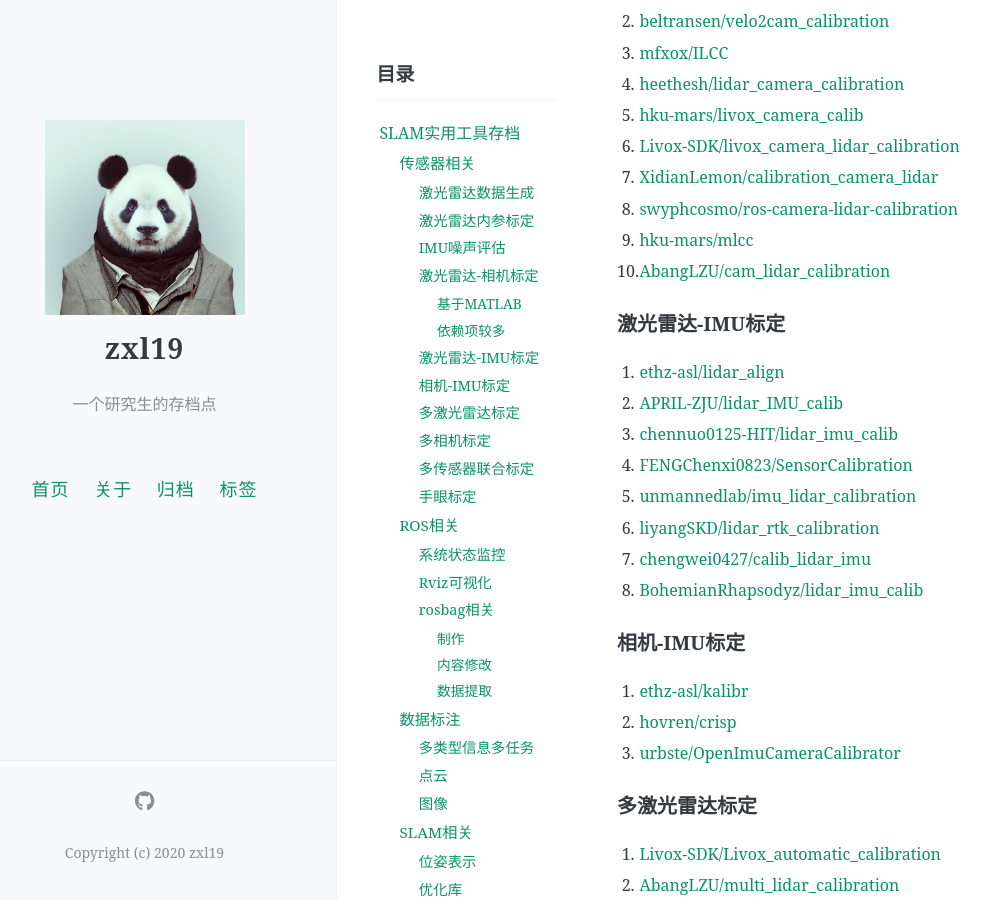
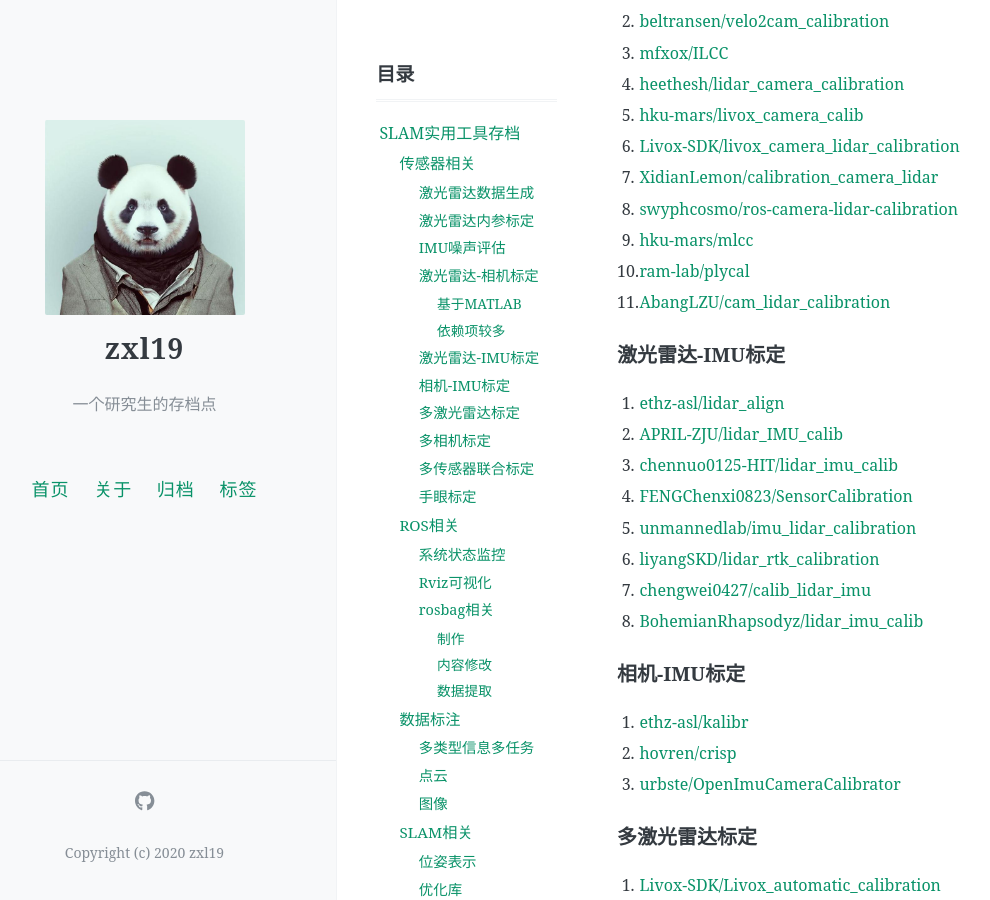
Before and after one commit to zxl19/zxl19.github.io, a Jekyll site: the page built from _posts/2021-05-25-slam-tool.md, in a window 1280 px wide and 900 px high, scrolled down 1255 px. Shown: the whole window, without its empty margins (47-1037 px from the left). Built offline with Jekyll 4.4.1, drawn with Linux system fonts in a browser that asks for light colours; comment, search, counter and statistics services are not loaded.

Commit message:
Update 2021-05-25-slam-tool.md

```diff
--- a/_posts/2021-05-25-slam-tool.md
+++ b/_posts/2021-05-25-slam-tool.md
@@ -58,7 +58,8 @@ pinned: false
 7. [XidianLemon/calibration_camera_lidar](https://github.com/XidianLemon/calibration_camera_lidar)
 8. [swyphcosmo/ros-camera-lidar-calibration](https://github.com/swyphcosmo/ros-camera-lidar-calibration)
 9. [hku-mars/mlcc](https://github.com/hku-mars/mlcc)
-10. [AbangLZU/cam_lidar_calibration](https://github.com/AbangLZU/cam_lidar_calibration)
+10. [ram-lab/plycal](https://github.com/ram-lab/plycal)
+11. [AbangLZU/cam_lidar_calibration](https://github.com/AbangLZU/cam_lidar_calibration)
 
 ### 激光雷达-IMU标定
 
```
